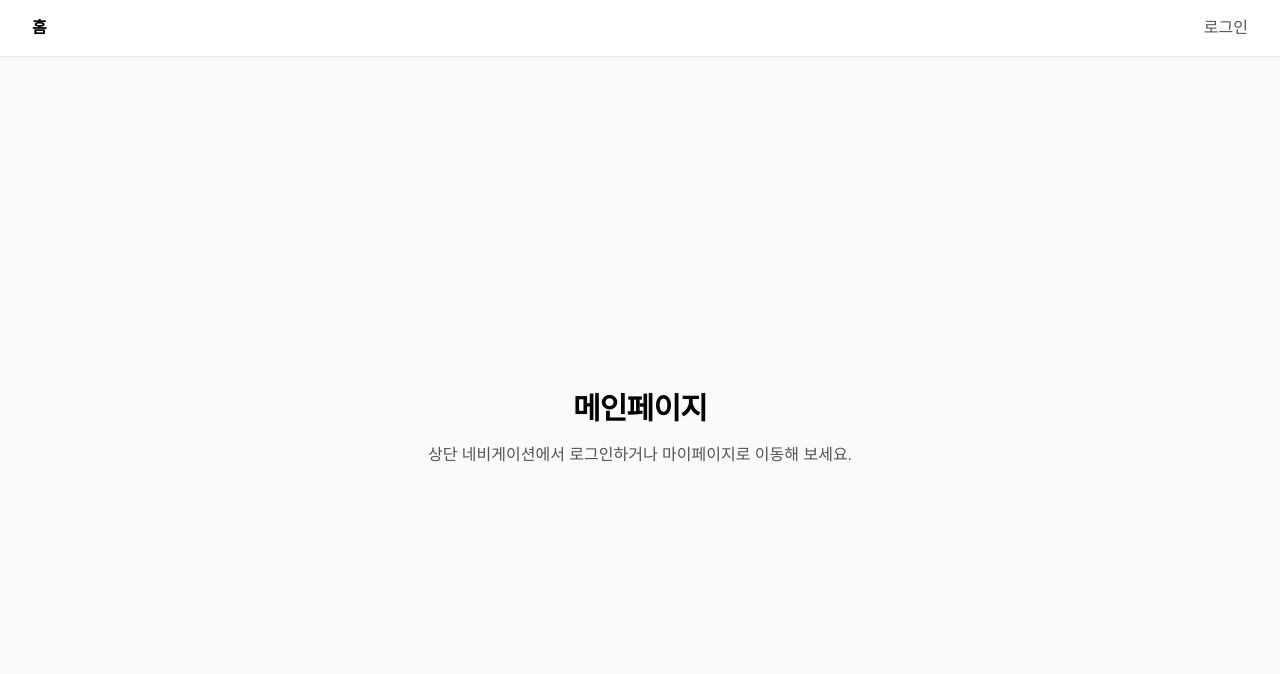
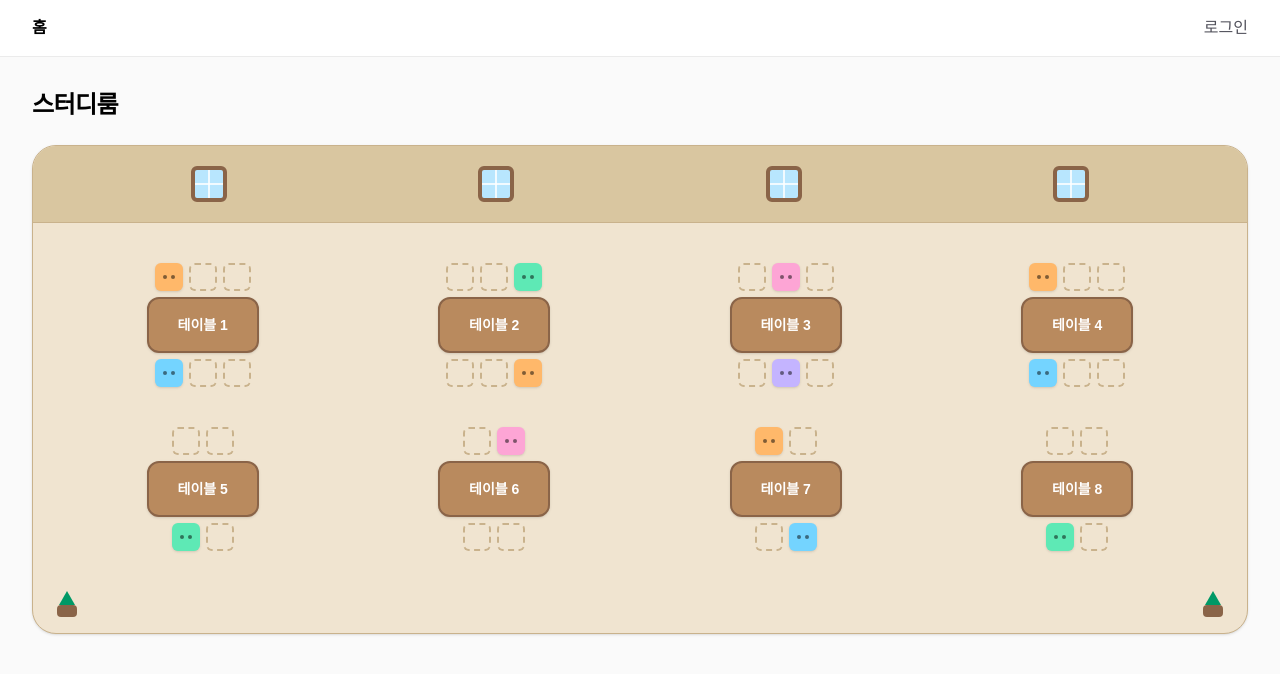
Before and after one commit to sinheyy/SSR, a Next.js app: page / in a window 1280 px wide. Shown: the top 674 px of the page. Built offline with nearby package versions, Linux system fonts and the light colour scheme; no server answers.

Commit message:
:sparkles: feat: 좌석 그리드 UI 추가
목업 데이터로 8개 테이블(6인석 4 + 4인석 4), 도서관 열람실 컨셉의
나무 책상 + 얼굴 아이콘 좌석 디자인 적용

```diff
--- a/app/page.tsx
+++ b/app/page.tsx
@@ -1,12 +1,12 @@
+import SeatGrid from "@/components/seat/seat-grid";
+
 export default function Home() {
   return (
-    <div className="flex flex-1 flex-col items-center justify-center gap-4 bg-zinc-50 p-16 text-center dark:bg-black">
-      <h1 className="text-3xl font-semibold tracking-tight text-black dark:text-zinc-50">
-        메인페이지
+    <div className="flex flex-1 flex-col gap-6 bg-zinc-50 p-8 dark:bg-black">
+      <h1 className="text-2xl font-semibold tracking-tight text-black dark:text-zinc-50">
+        스터디룸
       </h1>
-      <p className="text-zinc-600 dark:text-zinc-400">
-        상단 네비게이션에서 로그인하거나 마이페이지로 이동해 보세요.
-      </p>
+      <SeatGrid />
     </div>
   );
 }
--- /dev/null
+++ b/components/seat/seat-grid.tsx
@@ -0,0 +1,75 @@
+import TableUnit from "@/components/seat/table-unit";
+import type { TableData } from "@/components/seat/types";
+
+// 3단계(실데이터 연동)에서 Supabase 조회로 대체될 임시 목업 데이터
+function getMockTables(): TableData[] {
+  const layouts: { name: string; capacity: 4 | 6 }[] = [
+    { name: "테이블 1", capacity: 6 },
+    { name: "테이블 2", capacity: 6 },
+    { name: "테이블 3", capacity: 6 },
+    { name: "테이블 4", capacity: 6 },
+    { name: "테이블 5", capacity: 4 },
+    { name: "테이블 6", capacity: 4 },
+    { name: "테이블 7", capacity: 4 },
+    { name: "테이블 8", capacity: 4 },
+  ];
+  const sampleNames = ["지민", "서연", "도윤", "하은"];
+
+  return layouts.map((layout, tableIndex) => ({
+    id: `table-${tableIndex}`,
+    name: layout.name,
+    capacity: layout.capacity,
+    seats: Array.from({ length: layout.capacity }, (_, position) => {
+      const isOccupied = (tableIndex + position) % 3 === 0;
+      return {
+        id: `table-${tableIndex}-seat-${position}`,
+        position,
+        occupant: isOccupied
+          ? { name: sampleNames[(tableIndex + position) % sampleNames.length] }
+          : null,
+      };
+    }),
+  }));
+}
+
+function Window() {
+  return (
+    <div className="relative size-9 rounded-md border-4 border-[#8a6448] bg-sky-200 dark:bg-sky-900">
+      <span className="absolute left-1/2 top-0 h-full w-0.5 -translate-x-1/2 bg-white/80" />
+      <span className="absolute left-0 top-1/2 h-0.5 w-full -translate-y-1/2 bg-white/80" />
+    </div>
+  );
+}
+
+function Plant() {
+  return (
+    <div className="flex flex-col items-center">
+      <div className="h-0 w-0 border-x-8 border-b-[14px] border-x-transparent border-b-emerald-600" />
+      <div className="h-3 w-5 rounded-sm bg-[#8a6448]" />
+    </div>
+  );
+}
+
+export default function SeatGrid() {
+  const tables = getMockTables();
+
+  return (
+    <div className="overflow-hidden rounded-3xl border border-[#c9b28c] bg-[#f0e4d0] shadow-sm dark:border-[#4a3d2a] dark:bg-[#3a2f20]">
+      <div className="flex items-center justify-around border-b border-[#c9b28c] bg-[#d9c6a0] px-8 py-5 dark:border-[#4a3d2a] dark:bg-[#4a3d2a]">
+        <Window />
+        <Window />
+        <Window />
+        <Window />
+      </div>
+      <div className="grid grid-cols-2 gap-x-4 gap-y-10 px-8 py-10 sm:grid-cols-4">
+        {tables.map((table) => (
+          <TableUnit key={table.id} table={table} />
+        ))}
+      </div>
+      <div className="flex items-end justify-between px-6 pb-4">
+        <Plant />
+        <Plant />
+      </div>
+    </div>
+  );
+}
--- /dev/null
+++ b/components/seat/seat-slot.tsx
@@ -0,0 +1,33 @@
+import type { SeatData } from "@/components/seat/types";
+
+const AVATAR_COLORS = [
+  "bg-orange-300 dark:bg-orange-800/70",
+  "bg-pink-300 dark:bg-pink-800/70",
+  "bg-emerald-300 dark:bg-emerald-800/70",
+  "bg-sky-300 dark:bg-sky-800/70",
+  "bg-violet-300 dark:bg-violet-800/70",
+];
+
+export default function SeatSlot({ seat }: { seat: SeatData }) {
+  if (!seat.occupant) {
+    return (
+      <div
+        className="size-7 rounded-md border-2 border-dashed border-[#c9b28c] dark:border-[#5a4a34]"
+        aria-label={`${seat.position + 1}번 자리, 비어있음`}
+      />
+    );
+  }
+
+  const colorClass = AVATAR_COLORS[seat.position % AVATAR_COLORS.length];
+
+  return (
+    <div
+      className={`flex size-7 items-center justify-center gap-1 rounded-md shadow-sm ${colorClass}`}
+      aria-label={`${seat.position + 1}번 자리, ${seat.occupant.name}`}
+      title={seat.occupant.name}
+    >
+      <span className="size-1 rounded-full bg-black/50" />
+      <span className="size-1 rounded-full bg-black/50" />
+    </div>
+  );
+}
--- /dev/null
+++ b/components/seat/table-unit.tsx
@@ -0,0 +1,26 @@
+import SeatSlot from "@/components/seat/seat-slot";
+import type { TableData } from "@/components/seat/types";
+
+export default function TableUnit({ table }: { table: TableData }) {
+  const half = Math.ceil(table.seats.length / 2);
+  const topSeats = table.seats.slice(0, half);
+  const bottomSeats = table.seats.slice(half);
+
+  return (
+    <div className="flex flex-col items-center gap-1.5">
+      <div className="flex gap-1.5">
+        {topSeats.map((seat) => (
+          <SeatSlot key={seat.id} seat={seat} />
+        ))}
+      </div>
+      <div className="flex w-28 items-center justify-center rounded-xl border-2 border-[#8a6448] bg-[#b98a5e] py-4 text-sm font-semibold text-white shadow-sm dark:border-[#5a4a34] dark:bg-[#7a5c3e]">
+        {table.name}
+      </div>
+      <div className="flex gap-1.5">
+        {bottomSeats.map((seat) => (
+          <SeatSlot key={seat.id} seat={seat} />
+        ))}
+      </div>
+    </div>
+  );
+}
--- /dev/null
+++ b/components/seat/types.ts
@@ -0,0 +1,17 @@
+export type Occupant = {
+  name: string;
+  avatarUrl?: string;
+};
+
+export type SeatData = {
+  id: string;
+  position: number;
+  occupant: Occupant | null;
+};
+
+export type TableData = {
+  id: string;
+  name: string;
+  capacity: 4 | 6;
+  seats: SeatData[];
+};
```
